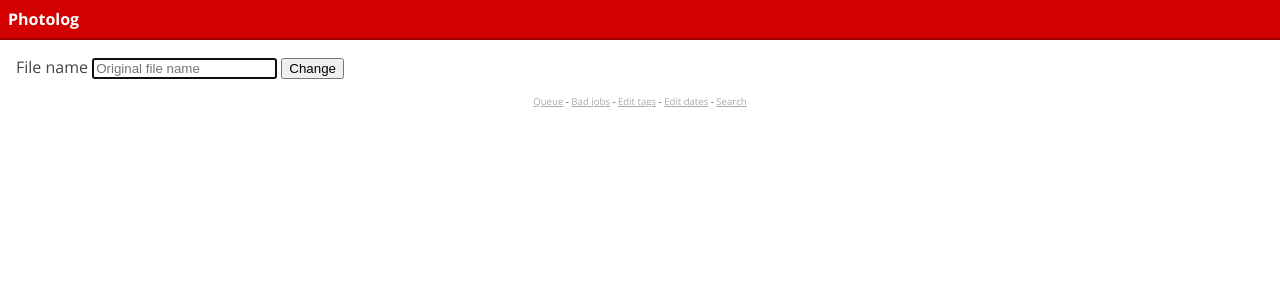
After one commit to jjdelc/Photolog, a Flask app: page /search/ in a window 1280 px wide. The commit adds this page. Shown: the top 300 px of the page. Run offline with Flask 2, Linux system fonts and the light colour scheme; parts of the project's set-up code (start-up, migrations or seed data) failed here and were passed over; some libraries are stand-ins or nearby versions.

Commit message:
Picture search

```diff
--- a/photolog/web/main.py
+++ b/photolog/web/main.py
@@ -431,6 +431,17 @@ def purge_bad_job():
     return redirect('/jobs/bad/')
 
 
+@app.route('/search/')
+def search():
+    name = request.args.get('name')
+    if name:
+        pic = db.pictures.find_one({
+            'name': name
+        })
+        return redirect(url_for('picture_detail', key=pic['key']))
+    return render_template('search.html')
+
+
 def start():
     log.info('Starting WEB server')
     app.run(debug=settings.DEBUG, port=5001, host='0.0.0.0')
--- a/photolog/web/static/main.css
+++ b/photolog/web/static/main.css
@@ -1,6 +1,6 @@
 html, body {
 background: white;
-font-family: 'Open-sans', sans-serif;
+font-family: 'Open Sans', sans-serif;
 margin: 0;
 padding: 0;
 color: #444;
@@ -18,6 +18,7 @@ margin: 0;
 }
 .page-header h1 a {
 color: white;
+font-weight: bold;
 text-decoration: none;
 }
 .main-content {
--- a/photolog/web/templates/base.html
+++ b/photolog/web/templates/base.html
@@ -22,7 +22,8 @@
         <a href="/jobs/">Queue</a> -
         <a href="/jobs/bad/">Bad jobs</a> -
         <a href="/edit/tags/">Edit tags</a> -
-        <a href="/edit/dates/">Edit dates</a>
+        <a href="/edit/dates/">Edit dates</a> -
+        <a href="/search/">Search</a>
     </p>
 </footer>
 </body>
--- /dev/null
+++ b/photolog/web/templates/search.html
@@ -0,0 +1,13 @@
+{% extends "base.html" %}
+{% block content %}
+<section class="extra-info">
+<form>
+    <p><label for="id_filename">File name</label>
+        <input autofocus type="text" id="id_filename" name="name" value=""
+               placeholder="Original file name"/>
+        <input type="submit" value="Change">
+    </p>
+</form>
+</section>
+
+{% endblock %}
```
